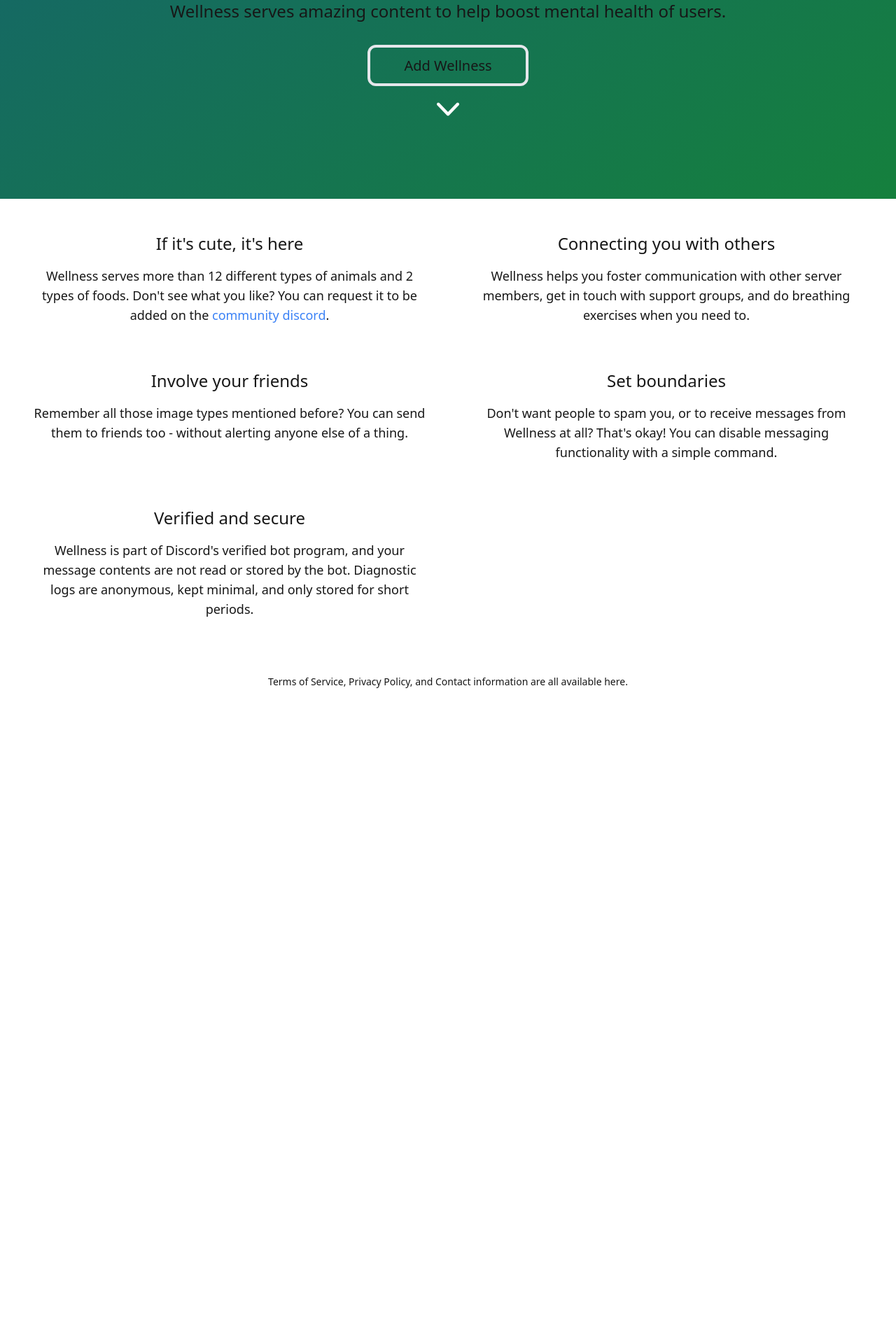
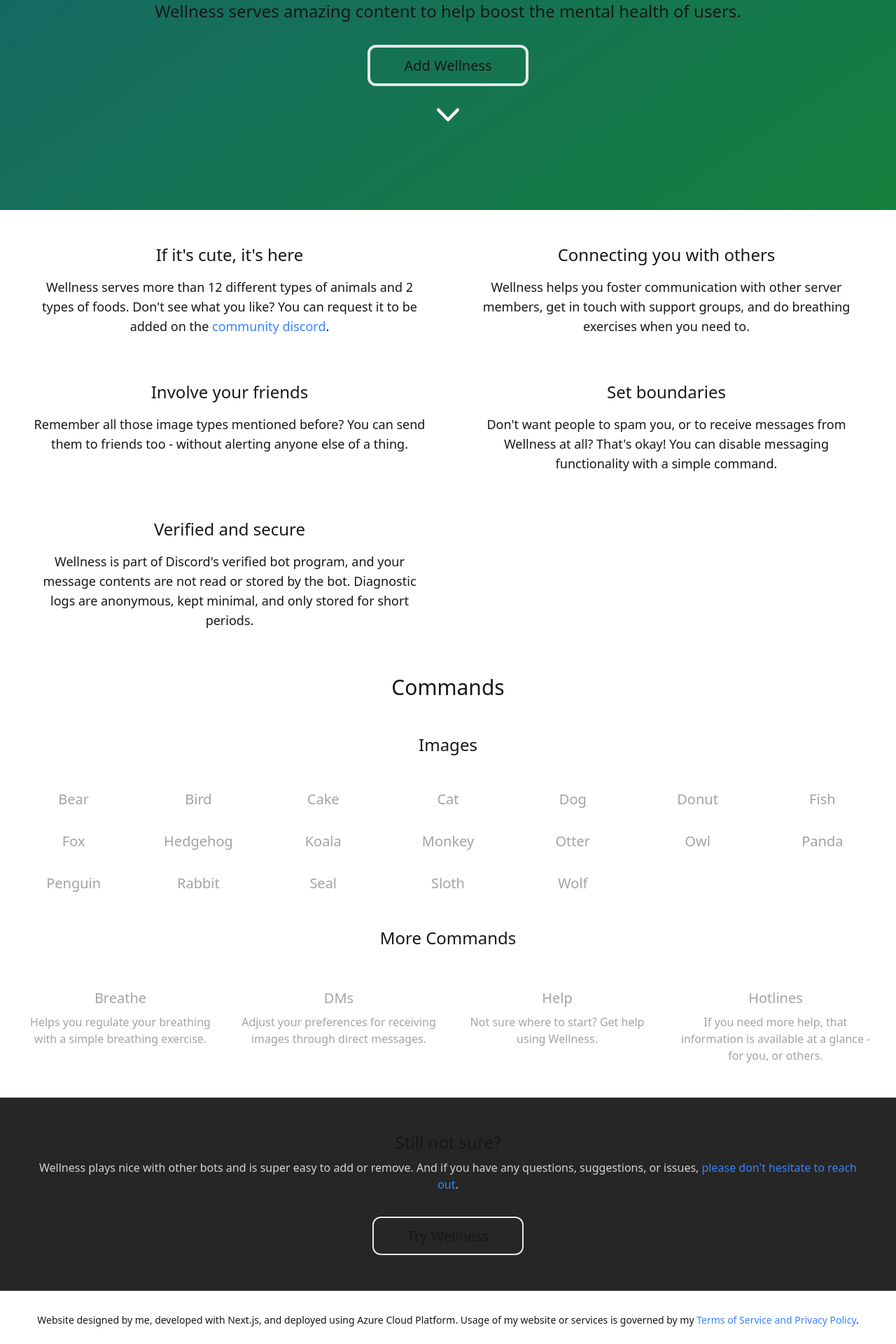
Before and after one commit to ActuallyCloud/ACLD-Next, a Next.js app: page /wellness in a window 1280 px wide. Shown: the part 560-2480 px from the top of the page at 70% size. Before the commit the page ends 1576 px from the top, so only its background shows below. Built offline with nearby package versions, Linux system fonts and the light colour scheme.

Commit message:
more footer and wellness page implementations

```diff
--- a/src/app/components/footer.tsx
+++ b/src/app/components/footer.tsx
@@ -1,7 +1,9 @@
+import Link from 'next/link';
+
 export default function Footer() {
   return (
       <div className="p-8 text-center max-w-7xl mx-auto">
-         <p className="text-xs md:text-sm">Terms of Service, Privacy Policy, and Contact information are all available here.</p>
+         <p className="text-xs md:text-sm">Website designed by me, developed with Next.js, and deployed using Azure Cloud Platform. Usage of my website or services is governed by my <Link href="/tos" className="text-blue-500">Terms of Service and Privacy Policy</Link>.</p>
       </div>
   );
 }
--- a/src/app/components/navbar.tsx
+++ b/src/app/components/navbar.tsx
@@ -37,16 +37,16 @@
 
   return (
     <div className="animate-fadein-fast z-10 flex justify-end sm:justify-around lg:justify-between items-center w-full p-4 text-white fixed nav">
-      <ul className="hidden sm:flex bg-black/50 rounded-xl">
+      <ul className="hidden sm:flex bg-black/50 py-2 rounded-xl">
         {links.map(({ id, link, link_url }) => (
-          <Link href={link_url}>
-            <li
-              key={id}
-              className="nav-links px-6 pb-3 pt-2 cursor-pointer capitalize text-xl text-white hover:text-gray-300 duration-100 link-underline h-content w-content"
-            >
+          <li
+            key={id}
+            className="nav-links link-underline h-content w-content"
+          >
+            <Link href={link_url} className="px-6 py-2 cursor-pointer capitalize text-xl text-white hover:text-gray-300 duration-100">
               {link}
-            </li>
-          </Link>
+            </Link>
+          </li>
         ))}
       </ul>
 
--- a/src/app/contact/page.tsx
+++ b/src/app/contact/page.tsx
@@ -35,18 +35,20 @@
                 <div className="grid grid-cols-1 md:grid-cols-3 gap-8 p-4">
                     {services.map(({ id, name, image, link }) => (
                         <div key={id} className="cursor-pointer p-4 border rounded-2xl hover:bg-white/10 duration-100">
+                            {link &&
+                                <Link href={link} target="_blank">
                                     {image &&
-                                <Link href={link} target="_blank">
                                         <Image
                                             src={image}
-                                        className="mx-auto h-auto w-32 md:w-64 p-4 invert priority"
+                                            className="mx-auto h-auto w-16 sm:w-32 md:w-64 p-4 invert priority"
                                             alt="logo"
                                             width={256}
                                             height={256}
                                         />
+                                    }
                                 </Link>
                             }
-                            <p className="text-xl text-center p-2">{name}</p>
+                            <p className="text-md sm:text-lg md:text-xl text-center p-2">{name}</p>
                         </div>
                     ))}
                 </div>
--- a/src/app/wellness/page.tsx
+++ b/src/app/wellness/page.tsx
@@ -12,16 +12,16 @@
             <div className="p-6 py-8 sm:py-16 max-w-7xl animate-fadein">
                 <Image src="/wellness.png" className="mx-auto h-auto w-2/3 md:w-96 animate-spin-slow" width={384} height={384} alt="logo"/>
                 <h1 className="text-3xl md:text-5xl p-4">Cats, dogs, and much more</h1>
-                <h3 className="text-lg md:text-2xl p-2 md:p-4 pb-8 md:pb-12">Wellness serves amazing content to help boost mental health of users.</h3>
+                <h3 className="text-lg md:text-2xl p-2 md:p-4 pb-8 md:pb-12">Wellness serves amazing content to help boost the mental health of users.</h3>
                 { addWellness &&
                     <Link href={addWellness} className="text-xl border-2 md:border-4 rounded-xl p-3 px-8 md:px-12 hover:bg-white/25 duration-100">Add Wellness</Link>
                 }
                 <Link href="#down" className="cursor-default">
-                    <Image src="/chevron.png" className="mx-auto m-4 p-4 w-12 md:w-16 opacity-100 hover:opacity-70 z-0 animate-fadein-slow cursor-pointer" width={30} height={30} alt="logo"/>
+                    <Image src="/chevron.png" className="mx-auto m-6 p-4 w-12 md:w-16 opacity-100 hover:opacity-70 z-0 animate-fadein-slow cursor-pointer" width={30} height={30} alt="logo"/>
                 </Link>
             </div>
         </div>
-        <div className="p-8 max-w-7xl mx-auto grid grid-cols-1 md:grid-cols-2 gap-4 md:gap-8">
+        <div className="p-8 max-w-7xl mx-auto grid grid-cols-1 md:grid-cols-2 gap-4 md:gap-8" id="down">
             <div className="p-4 text-center">
                 <h2 className="text-xl md:text-2xl pb-4">If it's cute, it's here</h2>
                 <p className="md:text-lg">Wellness serves more than 12 different types of animals and 2 types of foods. Don't see what you like? You can request it to be added on the <Link href="/contact" className="text-blue-500">community discord</Link>.</p>
@@ -43,6 +43,59 @@
                 <p className="md:text-lg">Wellness is part of Discord's verified bot program, and your message contents are not read or stored by the bot. Diagnostic logs are anonymous, kept minimal, and only stored for short periods.</p>
             </div>
         </div>
+        <div className="text-center px-8 sm:pt-4 pb-8 md:pb-12">
+            <h2 className="text-2xl md:text-3xl">Commands</h2>
+            <h3 className="text-xl md:text-2xl p-6 md:p-12">Images</h3>
+            <div className="max-w-7xl mx-auto grid grid-cols-2 sm:grid-cols-3 md:grid-cols-4 lg:grid-cols-5 xl:grid-cols-7 gap-4 md:gap-8 text-neutral-400">
+                <h3 className="text-lg md:text-xl capitalize">bear</h3>
+                <h3 className="text-lg md:text-xl capitalize">bird</h3>
+                <h3 className="text-lg md:text-xl capitalize">cake</h3>
+                <h3 className="text-lg md:text-xl capitalize">cat</h3>
+                <h3 className="text-lg md:text-xl capitalize">dog</h3>
+                <h3 className="text-lg md:text-xl capitalize">donut</h3>
+                <h3 className="text-lg md:text-xl capitalize">fish</h3>
+                <h3 className="text-lg md:text-xl capitalize">fox</h3>
+                <h3 className="text-lg md:text-xl capitalize">hedgehog</h3>
+                <h3 className="text-lg md:text-xl capitalize">koala</h3>
+                <h3 className="text-lg md:text-xl capitalize">monkey</h3>
+                <h3 className="text-lg md:text-xl capitalize">otter</h3>
+                <h3 className="text-lg md:text-xl capitalize">owl</h3>
+                <h3 className="text-lg md:text-xl capitalize">panda</h3>
+                <h3 className="text-lg md:text-xl capitalize">penguin</h3>
+                <h3 className="text-lg md:text-xl capitalize">rabbit</h3>
+                <h3 className="text-lg md:text-xl capitalize">seal</h3>
+                <h3 className="text-lg md:text-xl capitalize">sloth</h3>
+                <h3 className="text-lg md:text-xl capitalize">wolf</h3>
+            </div>
+            <h3 className="text-xl md:text-2xl p-6 md:p-12">More Commands</h3>
+            <div className="max-w-7xl mx-auto grid grid-cols-1 sm:grid-cols-2 lg:grid-cols-4 gap-6 md:gap-8 text-neutral-400">
+                <div>
+                    <h3 className="text-lg md:text-xl capitalize p-2">breathe</h3>
+                    <p>Helps you regulate your breathing with a simple breathing exercise.</p>
+                </div>
+                <div>
+                    <h3 className="text-lg md:text-xl p-2">DMs</h3>
+                    <p>Adjust your preferences for receiving images through direct messages.</p>
+                </div>
+                <div>
+                    <h3 className="text-lg md:text-xl capitalize p-2">help</h3>
+                    <p>Not sure where to start? Get help using Wellness.</p>
+                </div>
+                <div>
+                    <h3 className="text-lg md:text-xl capitalize p-2">hotlines</h3>
+                    <p>If you need more help, that information is available at a glance - for you, or others.</p>
+                </div>
+            </div>
+        </div>
+        <div className="bg-neutral-800 p-8 pb-12">
+            <div className="mx-auto max-w-7xl text-center md:p-4">
+                <h3 className="text-xl md:text-2xl">Still not sure?</h3>
+                <p className="text-neutral-300 p-2 pb-8 md:pb-12">Wellness plays nice with other bots and is super easy to add or remove. And if you have any questions, suggestions, or issues, <Link href="/contact" className="text-blue-500">please don't hesitate to reach out</Link>.</p>
+                { addWellness &&
+                    <Link href={addWellness} className="text-xl border-2 rounded-xl p-3 px-8 md:px-12 hover:bg-white/25 duration-100">Try Wellness</Link>
+                }
+            </div>
+        </div>
     </div>
     )
 }
```
Lines whose indentation alone changed are shown as unchanged.
